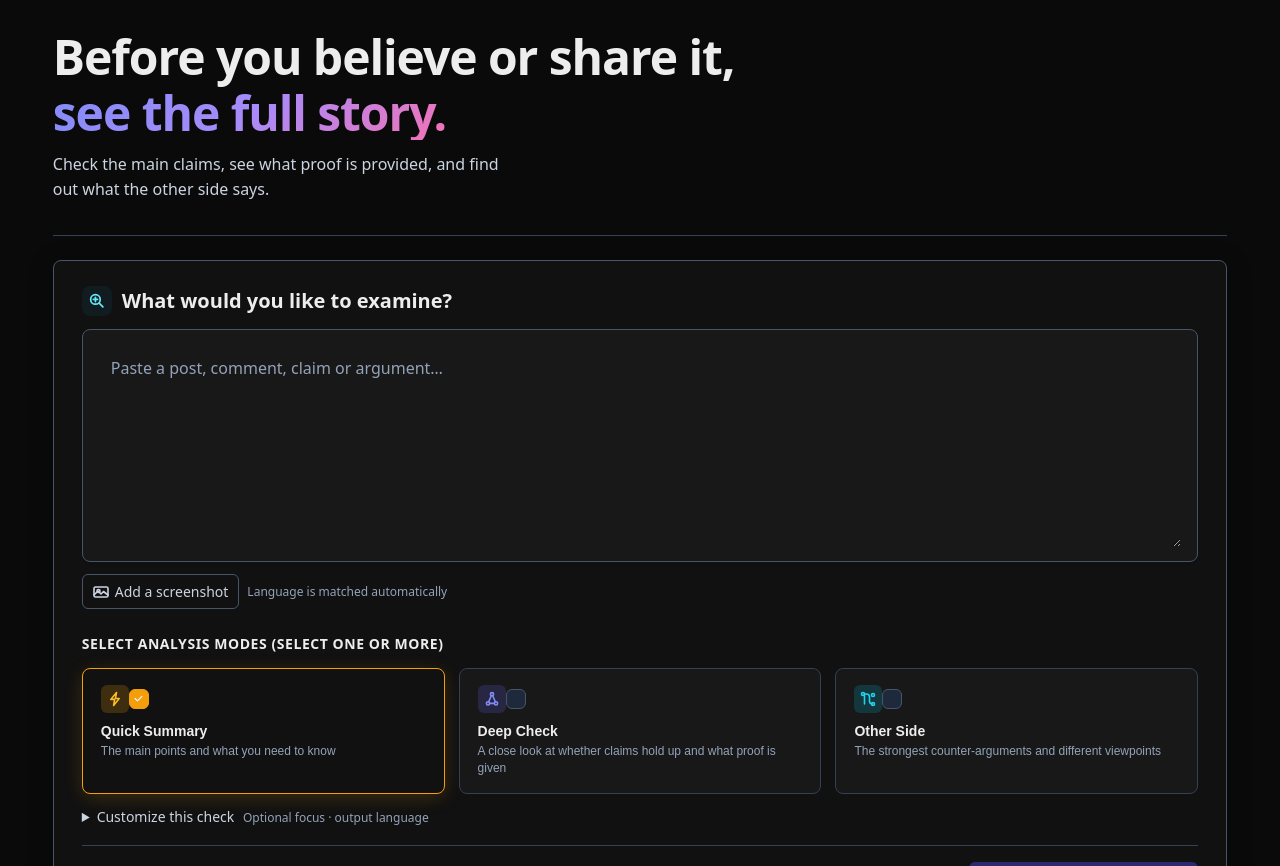
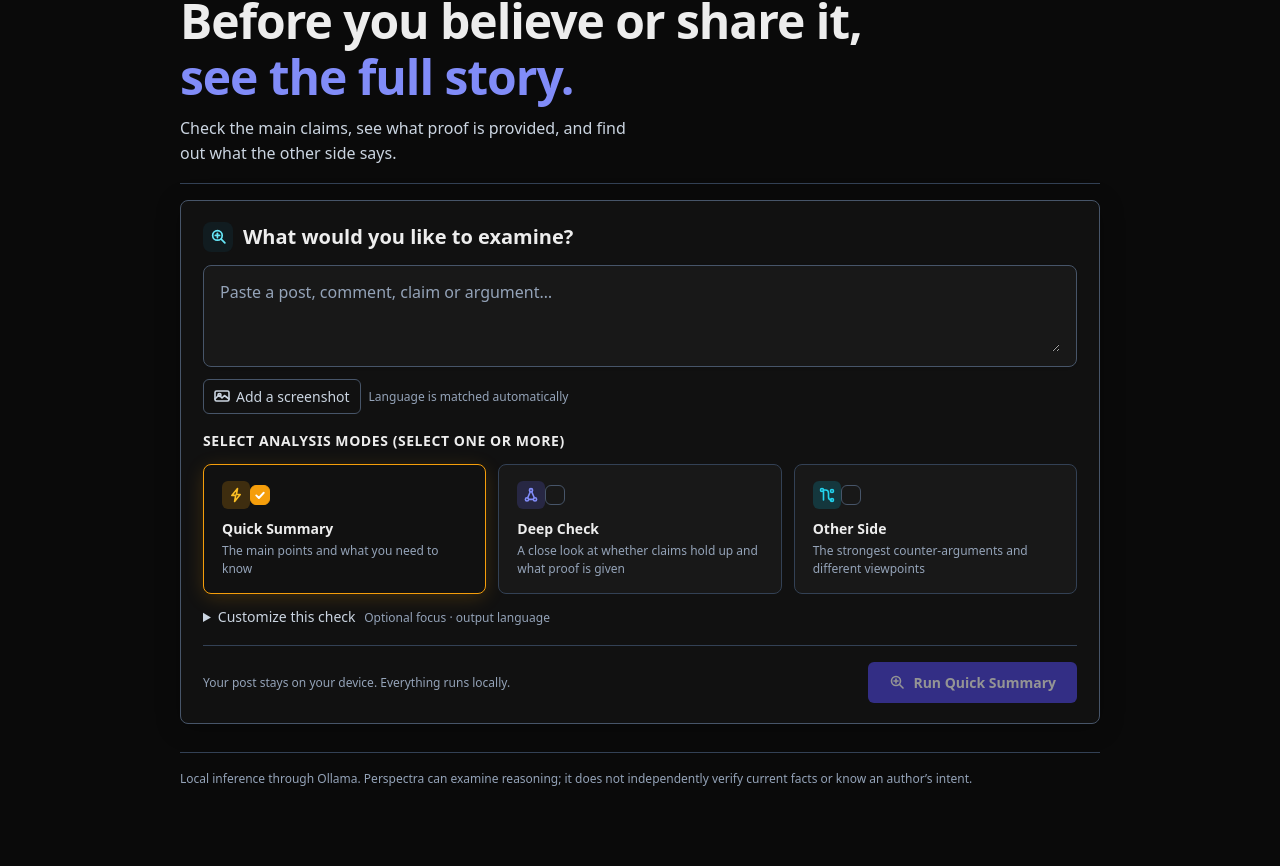
Before and after one commit to Ritwik82/Perspectra, a Next.js app: page / in a window 1280 px wide. Shown: the part 194-1060 px from the top of the page. After the commit the page ends 1038 px from the top, so only its background shows below. Built offline with nearby package versions, Linux system fonts and the light colour scheme.

Commit message:
style: fix container width, button styling, font inheritance, tagline, checkboxes, and layout tightening

```diff
--- a/app/globals.css
+++ b/app/globals.css
@@ -250,6 +250,10 @@
   box-sizing: border-box;
 }
 
+button, input, textarea, select, .sx-mode-card, .sx-persona-card, .sx-btn, .sx-ghost-btn {
+  font-family: inherit;
+}
+
 body {
   background-color: var(--sx-bg);
   color: var(--sx-fg);
@@ -287,9 +291,9 @@
 
 .sx-shell {
   width: 100%;
-  max-width: 1380px;
+  max-width: 960px;
   margin: 0 auto;
-  padding: var(--sx-space-5) clamp(16px, 3.5vw, 48px) var(--sx-space-8);
+  padding: 24px 20px 48px;
   box-sizing: border-box;
 }
 
@@ -364,9 +368,13 @@
   color: var(--sx-muted);
   padding-left: var(--sx-space-3);
   border-left: 1px solid var(--sx-border);
-  white-space: nowrap;
-  overflow: hidden;
-  text-overflow: ellipsis;
+  white-space: normal;
+  line-height: 1.35;
+}
+@media (max-width: 680px) {
+  .sx-tagline {
+    display: none;
+  }
 }
 
 .sx-head-actions {
@@ -490,15 +498,14 @@
 .sx-textarea {
   display: block;
   width: 100%;
-  min-height: 150px;
+  min-height: 72px;
+  height: 72px;
   resize: vertical;
-  background: color-mix(in oklab, var(--sx-surface-2) 34%, transparent);
+  background: transparent;
   border: 0;
   outline: none;
   color: var(--sx-fg);
-  padding: 12px;
-  border-radius: 4px 4px 0 0;
-  font-family: inherit;
+  padding: 0;
   font-size: var(--sx-text-base);
   line-height: var(--sx-leading-body);
 }
@@ -1161,12 +1168,17 @@
 /* ── Footer ─────────────────────────────────────────────── */
 
 .sx-foot {
-  margin-top: var(--sx-space-7);
-  padding-top: var(--sx-space-4);
+  width: 100%;
+  max-width: 100%;
+  margin-top: 28px;
+  padding-top: 16px;
   border-top: 1px solid var(--sx-border);
   font-size: var(--sx-text-micro);
   color: var(--sx-muted);
-  max-width: 62ch;
+}
+.sx-foot p {
+  max-width: 100%;
+  margin: 0;
 }
 .sx-foot p { margin: 0; }
 
@@ -2043,8 +2055,15 @@
 
 .sx-mode-cards-grid {
   display: grid;
-  grid-template-columns: repeat(auto-fit, minmax(220px, 1fr));
-  gap: 14px;
+  grid-template-columns: repeat(3, 1fr) !important;
+  gap: 12px !important;
+  width: 100%;
+}
+@media (max-width: 720px) {
+  .sx-mode-cards-grid {
+    grid-template-columns: 1fr !important;
+    gap: 10px !important;
+  }
 }
 
 .sx-mode-card {
@@ -2518,3 +2537,150 @@
   background: var(--sx-border-strong);
   color: var(--sx-fg);
 }
+
+
+.sx-h1-accent,
+.sx-h1-gradient,
+.sx-h1 span {
+  color: #4f46e5;
+  display: inline;
+}
+[data-theme="dark"] .sx-h1-accent,
+[data-theme="dark"] .sx-h1-gradient,
+[data-theme="dark"] .sx-h1 span {
+  color: #818cf8;
+}
+
+
+/* === Buttons & Container Alignments === */
+.sx-btn {
+  display: inline-flex;
+  align-items: center;
+  justify-content: center;
+  gap: 8px;
+  padding: 10px 20px;
+  border: 1px solid transparent;
+  border-radius: var(--sx-radius-input, 8px);
+  background-color: var(--sx-primary) !important;
+  color: #ffffff !important;
+  font-family: inherit;
+  font-size: var(--sx-text-sm);
+  font-weight: 600;
+  line-height: 1.4;
+  cursor: pointer;
+  text-decoration: none;
+  box-shadow: 0 1px 3px rgba(0, 0, 0, 0.12);
+  transition: background-color var(--sx-dur-fast) var(--sx-ease), transform var(--sx-dur-fast) var(--sx-ease), box-shadow var(--sx-dur-fast) var(--sx-ease);
+}
+.sx-btn:hover:not(:disabled) {
+  background-color: var(--sx-primary-hover) !important;
+  box-shadow: 0 2px 8px rgba(79, 70, 229, 0.25);
+  transform: translateY(-1px);
+}
+.sx-btn:focus-visible {
+  outline: 2px solid var(--sx-focus);
+  outline-offset: 2px;
+}
+.sx-btn:active:not(:disabled) {
+  background-color: var(--sx-primary-active) !important;
+  transform: translateY(0);
+}
+.sx-btn:disabled,
+.sx-btn[disabled] {
+  opacity: 0.55 !important;
+  cursor: not-allowed !important;
+  transform: none !important;
+  box-shadow: none !important;
+}
+
+/* Align button to right edge */
+.sx-mode-empty .sx-btn {
+  align-self: flex-end !important;
+  margin-left: auto !important;
+}
+
+/* Topic input wrapper */
+.sx-topic-input-wrapper {
+  display: flex;
+  align-items: center;
+  gap: 12px;
+  width: 100%;
+}
+@media (max-width: 560px) {
+  .sx-topic-input-wrapper {
+    flex-direction: column;
+    align-items: stretch;
+  }
+  .sx-topic-input-wrapper .sx-btn {
+    width: 100%;
+  }
+}
+.sx-topic-input-wrapper .sx-topic-input {
+  flex: 1;
+  width: 100%;
+  margin: 0 !important;
+  height: 46px !important;
+  box-sizing: border-box;
+}
+.sx-topic-input-wrapper .sx-btn {
+  height: 46px !important;
+  padding: 0 22px !important;
+  display: inline-flex !important;
+  align-items: center !important;
+  justify-content: center !important;
+  flex: none !important;
+  margin: 0 !important;
+  box-sizing: border-box;
+}
+
+/* Selected state indicators for mode and persona cards */
+.sx-mode-check {
+  display: grid;
+  place-items: center;
+  width: 20px;
+  height: 20px;
+  border-radius: 6px;
+  border: 1.5px solid var(--sx-border-strong);
+  background: var(--sx-surface-2);
+  color: transparent;
+  flex: none;
+  transition: all var(--sx-dur-fast) var(--sx-ease);
+}
+.sx-mode-check.is-checked {
+  color: #ffffff !important;
+}
+.sx-persona-card-head {
+  display: flex;
+  align-items: center;
+  justify-content: space-between;
+  width: 100%;
+  margin-bottom: 12px;
+}
+.sx-persona-card.is-selected {
+  box-shadow: 0 4px 16px rgba(0, 0, 0, 0.18);
+}
+
+/* Tighten vertical spacing */
+.sx-intro {
+  margin: 16px 0 12px !important;
+  padding: 12px 0 16px !important;
+}
+.sx-panel {
+  margin-top: 16px !important;
+  padding: 20px 22px !important;
+}
+.sx-mode-fieldset {
+  margin-top: 16px !important;
+}
+.sx-workspace {
+  margin-top: 24px !important;
+}
+.sx-source-analysis {
+  grid-template-columns: minmax(280px, 340px) minmax(0, 1fr) !important;
+  gap: 20px !important;
+}
+@media (max-width: 768px) {
+  .sx-source-analysis {
+    grid-template-columns: 1fr !important;
+  }
+}
--- a/app/page.tsx
+++ b/app/page.tsx
@@ -259,7 +259,7 @@
 
       <div style={{ display: activeView === "analyzer" ? "block" : "none" }}>
         <section className="sx-intro" id="top">
-          <h1 className="sx-h1">Before you believe or share it,<br /><span className="sx-h1-gradient">see the full story.</span></h1>
+          <h1 className="sx-h1">Before you believe or share it,<br /><span className="sx-h1-accent">see the full story.</span></h1>
           <p className="sx-lede">Check the main claims, see what proof is provided, and find out what the other side says.</p>
         </section>
 
@@ -468,20 +468,6 @@
           </div>
         </section>
       )}
-
-      {!loadingMode && (
-            <section className="sx-perspectives" aria-labelledby="sx-perspectives-title">
-              <div>
-                <p className="sx-perspectives-kicker">Interactive Arena</p>
-                <h2 id="sx-perspectives-title">Debate with distinct archetypes.</h2>
-                <p>Talk to The Conspiracy Theorist, Entrepreneur, Cynical Redditor, or Gym Bro, then get an impartial referee analysis.</p>
-              </div>
-              <button type="button" className="sx-btn sx-btn-arena" onClick={() => setActiveView("debate")}>
-                <span>Enter Debate Arena</span>
-                <Icon name="icon-arrow-right" size={14} />
-              </button>
-            </section>
-          )}
       </div>
 
       <footer className="sx-foot"><p>Local inference through Ollama. Perspectra can examine reasoning; it does not independently verify current facts or know an author’s intent.</p></footer>
--- a/components/InputPanel.tsx
+++ b/components/InputPanel.tsx
@@ -114,8 +114,13 @@
           className="sx-textarea"
           value={text}
           onChange={(e) => setText(e.target.value)}
+          onInput={(e) => {
+            const el = e.currentTarget;
+            el.style.height = "auto";
+            el.style.height = `${Math.max(72, el.scrollHeight)}px`;
+          }}
           placeholder="Paste a post, comment, claim or argument…"
-          rows={7}
+          rows={3}
           spellCheck={false}
           aria-label="Post text"
           disabled={loading}
@@ -183,7 +188,7 @@
             <div className="sx-mode-card-top">
               <span className="sx-mode-card-icon"><Icon name="icon-bolt" size={16} /></span>
               <span className={`sx-mode-check${selectedModes.includes("quick") ? " is-checked" : ""}`}>
-                {selectedModes.includes("quick") ? <Icon name="icon-check" size={11} /> : null}
+                {selectedModes.includes("quick") ? <svg width="12" height="12" viewBox="0 0 16 16" fill="none" stroke="currentColor" strokeWidth="2.5" strokeLinecap="round" strokeLinejoin="round"><path d="M3 8.5l3.5 3.5L13 5" /></svg> : null}
               </span>
             </div>
             <strong className="sx-mode-card-title">Quick Summary</strong>
@@ -200,7 +205,7 @@
             <div className="sx-mode-card-top">
               <span className="sx-mode-card-icon"><Icon name="icon-depth" size={16} /></span>
               <span className={`sx-mode-check${selectedModes.includes("deep") ? " is-checked" : ""}`}>
-                {selectedModes.includes("deep") ? <Icon name="icon-check" size={11} /> : null}
+                {selectedModes.includes("deep") ? <svg width="12" height="12" viewBox="0 0 16 16" fill="none" stroke="currentColor" strokeWidth="2.5" strokeLinecap="round" strokeLinejoin="round"><path d="M3 8.5l3.5 3.5L13 5" /></svg> : null}
               </span>
             </div>
             <strong className="sx-mode-card-title">Deep Check</strong>
@@ -217,7 +222,7 @@
             <div className="sx-mode-card-top">
               <span className="sx-mode-card-icon"><Icon name="icon-branch" size={16} /></span>
               <span className={`sx-mode-check${selectedModes.includes("counter") ? " is-checked" : ""}`}>
-                {selectedModes.includes("counter") ? <Icon name="icon-check" size={11} /> : null}
+                {selectedModes.includes("counter") ? <svg width="12" height="12" viewBox="0 0 16 16" fill="none" stroke="currentColor" strokeWidth="2.5" strokeLinecap="round" strokeLinejoin="round"><path d="M3 8.5l3.5 3.5L13 5" /></svg> : null}
               </span>
             </div>
             <strong className="sx-mode-card-title">Other Side</strong>
--- a/components/persona/DebateArena.tsx
+++ b/components/persona/DebateArena.tsx
@@ -217,7 +217,7 @@
               <input
                 id="debate-topic-input"
                 className="sx-focus-input sx-topic-input"
-                placeholder="e.g. Do tech companies manipulate algorithms on purpose?"
+                placeholder="e.g. Do algorithms divide people on purpose?"
                 value={topic}
                 onChange={(e) => setTopic(e.target.value)}
                 onKeyDown={(e) => e.key === "Enter" && startDebate()}
--- a/components/persona/PersonaSelector.tsx
+++ b/components/persona/PersonaSelector.tsx
@@ -38,6 +38,20 @@
               >
                 {persona.badge}
               </span>
+              <span
+                className={`sx-mode-check${isSelected ? " is-checked" : ""}`}
+                style={{
+                  backgroundColor: isSelected ? persona.accentColor : undefined,
+                  borderColor: isSelected ? persona.accentColor : undefined,
+                  color: "#ffffff",
+                }}
+              >
+                {isSelected ? (
+                  <svg width="12" height="12" viewBox="0 0 16 16" fill="none" stroke="#ffffff" strokeWidth="2.5" strokeLinecap="round" strokeLinejoin="round">
+                    <path d="M3 8.5l3.5 3.5L13 5" />
+                  </svg>
+                ) : null}
+              </span>
             </div>
 
             <h3 className="sx-persona-name">{persona.name}</h3>
```
